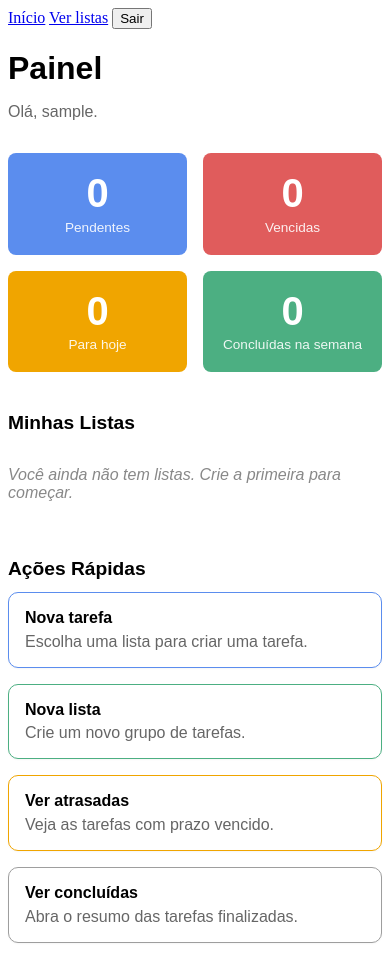
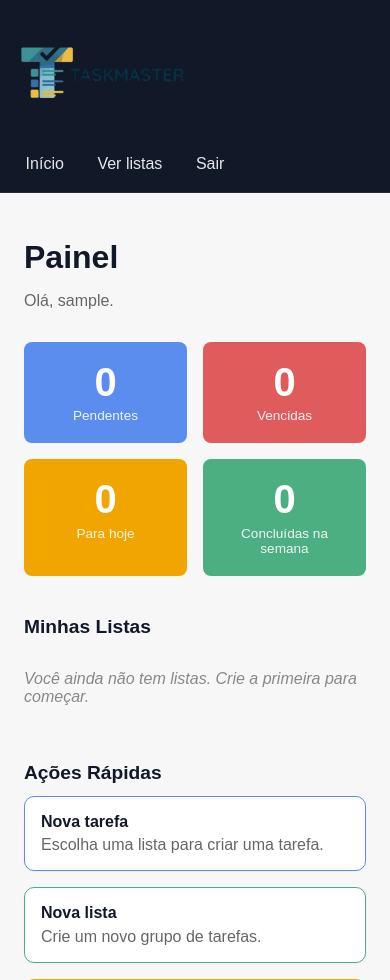
Before and after one commit to luizfneves404/trab1-web, a Django app: page / in a window 390 px wide. Shown: the top 980 px of the page. Run offline with Django 5.2, Linux system fonts and the light colour scheme; the visitor is signed in with stand-in values (Sample User, id 1); data that the repository does not hold is empty; parts of the project's set-up code (start-up, migrations or seed data) failed here and were passed over.

Commit message:
added navbar with logo

```diff
--- a/templates/base.html
+++ b/templates/base.html
@@ -1,19 +1,149 @@
 <!DOCTYPE html>
 <html lang="pt-BR">
   <head>
+    {% load static %}
     <meta charset="utf-8" />
     <meta name="viewport" content="width=device-width, initial-scale=1" />
     <title>
       {% block title %}Trab1 Web{% endblock %}
     </title>
+    <style>
+      :root {
+        --header-height: 72px;
+        --header-bg: #111827;
+        --header-border: rgba(255, 255, 255, 0.08);
+        --header-link: #e5e7eb;
+        --header-link-hover: #ffffff;
+      }
+
+      * {
+        box-sizing: border-box;
+      }
+
+      body {
+        margin: 0;
+        padding-top: var(--header-height);
+        font-family: Arial, sans-serif;
+        background: #f7f7f8;
+        color: #111827;
+      }
+
+      .topbar {
+        position: fixed;
+        top: 0;
+        left: 0;
+        right: 0;
+        z-index: 1000;
+        height: var(--header-height);
+        display: flex;
+        align-items: center;
+        justify-content: center;
+        background: var(--header-bg);
+        border-bottom: 1px solid var(--header-border);
+        padding: 0 1.25rem;
+      }
+
+      .topbar__inner {
+        width: 100%;
+        max-width: 1200px;
+        display: flex;
+        align-items: center;
+        justify-content: space-between;
+        gap: 1rem;
+      }
+
+      .topbar__brand {
+        display: inline-flex;
+        align-items: center;
+        gap: 0;
+        color: var(--header-link-hover);
+        text-decoration: none;
+        font-weight: 700;
+        letter-spacing: 0.02em;
+        white-space: nowrap;
+        overflow: visible;
+      }
+
+      .topbar__brand img {
+        display: block;
+        height: 120px;
+        width: auto;
+        object-fit: contain;
+        transform: scale(0.5);
+        transform-origin: left center;
+      }
+
+      .topbar__nav {
+        display: flex;
+        align-items: center;
+        gap: 0.9rem;
+        flex-wrap: wrap;
+        justify-content: flex-end;
+      }
+
+      .topbar__nav a,
+      .topbar__nav button {
+        color: var(--header-link);
+        background: transparent;
+        border: 0;
+        font: inherit;
+        text-decoration: none;
+        cursor: pointer;
+        padding: 0.45rem 0.6rem;
+        border-radius: 0.5rem;
+      }
+
+      .topbar__nav a:hover,
+      .topbar__nav button:hover {
+        color: var(--header-link-hover);
+        background: rgba(255, 255, 255, 0.08);
+      }
+
+      .topbar__form {
+        margin: 0;
+      }
+
+      main {
+        padding: 1.5rem;
+      }
+
+      @media (max-width: 640px) {
+        :root {
+          --header-height: auto;
+        }
+
+        body {
+          padding-top: 0;
+        }
+
+        .topbar {
+          position: sticky;
+          height: auto;
+          padding: 0.75rem 1rem;
+        }
+
+        .topbar__inner {
+          flex-direction: column;
+          align-items: flex-start;
+        }
+
+        .topbar__nav {
+          justify-content: flex-start;
+        }
+      }
+    </style>
   </head>
   <body>
-    <header>
-      <nav>
+    <header class="topbar">
+      <div class="topbar__inner">
+        <a class="topbar__brand" href="{% url 'home' %}" aria-label="Taskmaster">
+          <img src="{% static 'images/taskmaster.png' %}" alt="" />
+        </a>
+        <nav class="topbar__nav" aria-label="Navegação principal">
           <a href="{% url 'home' %}">Início</a>
           {% if user.is_authenticated %}
             <a href="{% url 'tasks:list_list' %}">Ver listas</a>
-          <form action="{% url 'users:logout' %}" method="post" style="display: inline">
+            <form class="topbar__form" action="{% url 'users:logout' %}" method="post">
               {% csrf_token %}
               <button type="submit">Sair</button>
             </form>
@@ -22,6 +152,7 @@
             <a href="{% url 'users:register' %}">Cadastrar</a>
           {% endif %}
         </nav>
+      </div>
     </header>
     <main>
       {% if messages %}
--- a/trab1_web/settings.py
+++ b/trab1_web/settings.py
@@ -150,6 +150,7 @@ USE_TZ = True
 # https://docs.djangoproject.com/en/6.0/howto/static-files/
 
 STATIC_URL = "static/"
+STATICFILES_DIRS = [BASE_DIR / "static"]
 
 LOGIN_REDIRECT_URL = reverse_lazy("home")
 LOGIN_URL = reverse_lazy("users:login")
```
Also changed, not shown: static/images/taskmaster.png (added). Lines whose indentation alone changed are shown as unchanged.
